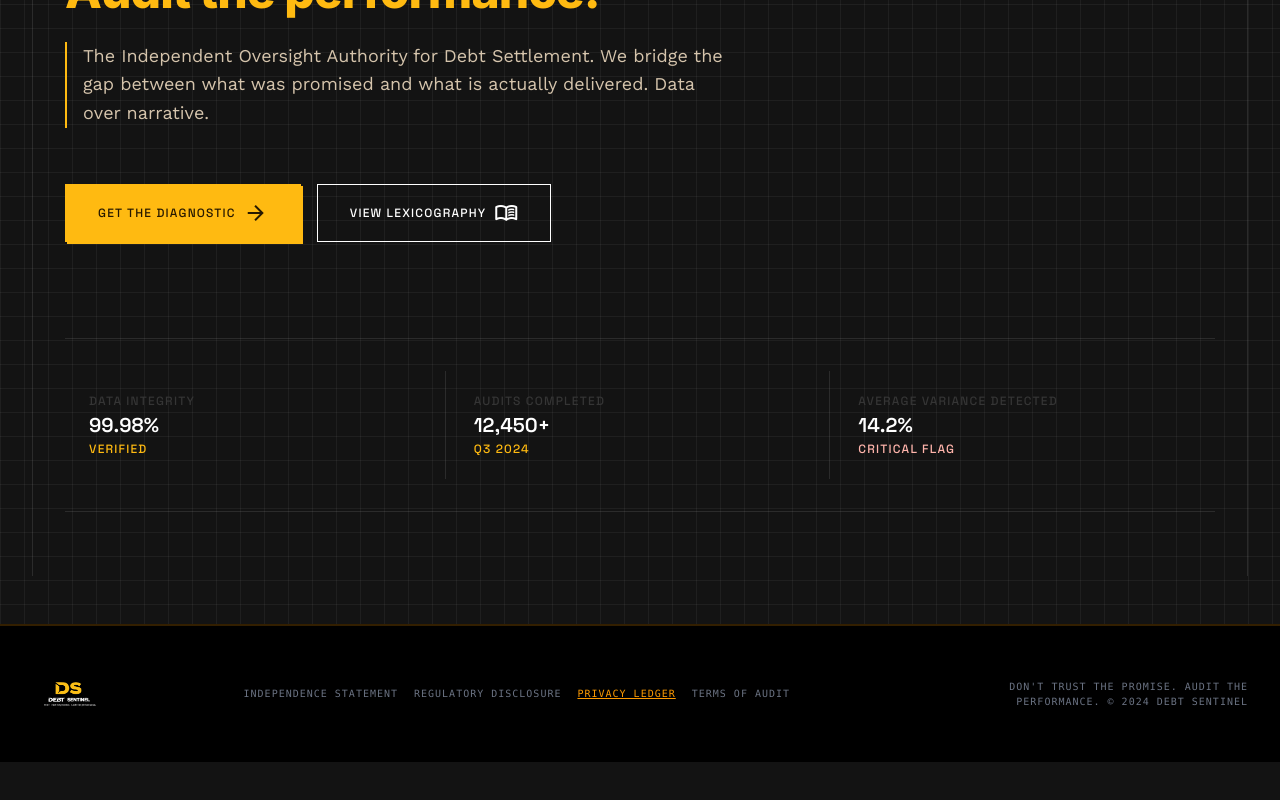
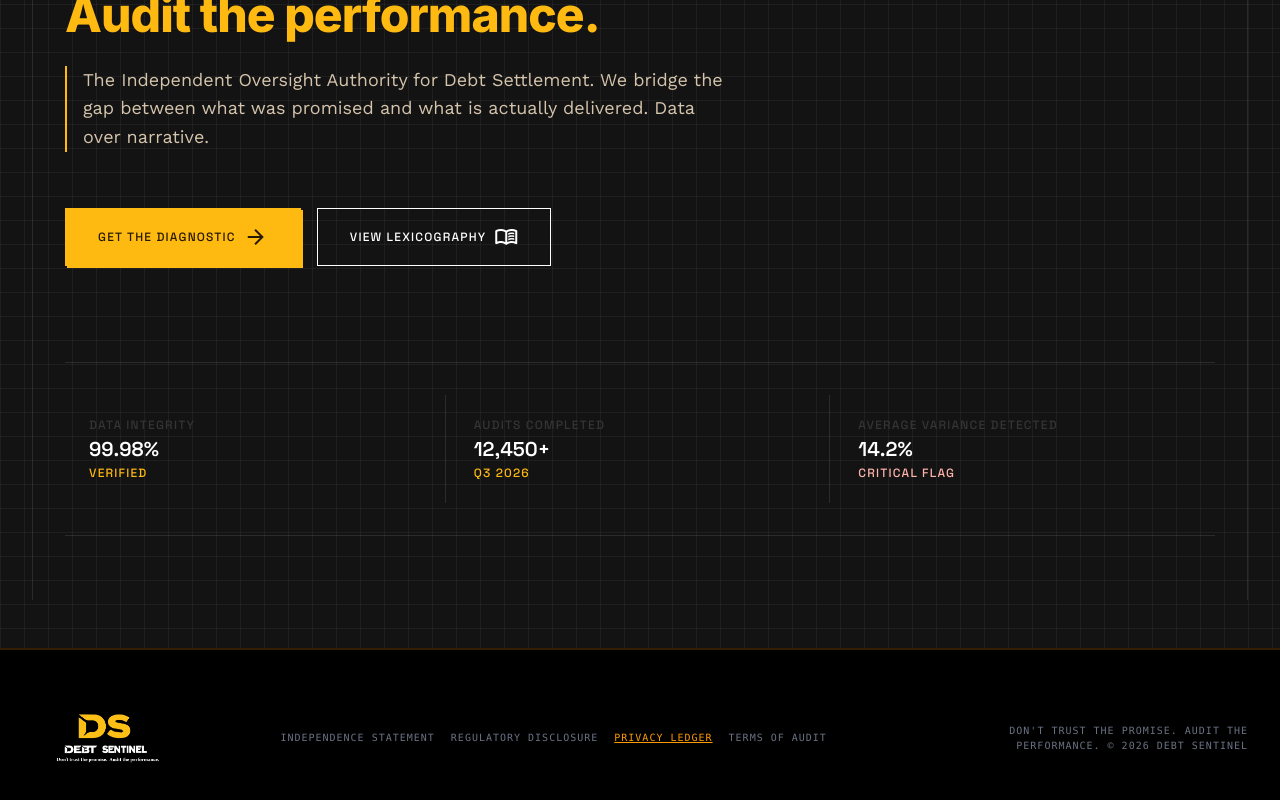
Before and after one commit to JoseCarmona17/Debt-Sentinel, a Next.js app: page / in a window 1280 px wide. Shown: the part 356-1156 px from the top of the page. Before the commit the page ends 1118 px from the top, so only its background shows below. Built offline with nearby package versions, Linux system fonts and the light colour scheme.

Commit message:
feat: initialize base homepage layout with TopBar and Footer components

```diff
--- a/src/app/page.tsx
+++ b/src/app/page.tsx
@@ -45,7 +45,7 @@ export default function Home() {
             <div className="p-6 border-r border-white/10 flex flex-col gap-2">
               <span className="font-label-mono text-label-mono text-surface-variant uppercase">Audits Completed</span>
               <span className="font-numeric-data text-numeric-data text-white">12,450+</span>
-              <span className="font-label-mono text-label-mono text-primary-container">Q3 2024</span>
+              <span className="font-label-mono text-label-mono text-primary-container">Q3 2026</span>
             </div>
             <div className="p-6 flex flex-col gap-2">
               <span className="font-label-mono text-label-mono text-surface-variant uppercase">Average Variance Detected</span>
--- a/src/components/Footer.tsx
+++ b/src/components/Footer.tsx
@@ -6,7 +6,7 @@ export default function Footer() {
     <footer className="bg-black text-amber-500 font-mono text-[10px] tracking-widest uppercase full-width border-t-2 rounded-none border-t border-amber-500/20 flex flex-col md:flex-row justify-between items-center w-full px-8 py-12 gap-6 mt-auto">
       <div className="flex items-center">
         <Link href="/">
-          <img src="/logo2.png" alt="Debt Sentinel" className="h-10 w-auto" />
+          <img src="/logo2.png" alt="Debt Sentinel" className="h-20 w-auto object-contain" />
         </Link>
       </div>
       <div className="flex gap-4">
@@ -16,7 +16,7 @@ export default function Footer() {
         <a className="text-gray-500 hover:text-amber-500 transition-colors" href="#">Terms of Audit</a>
       </div>
       <div className="text-gray-500 text-right max-w-xs">
-        DON'T TRUST THE PROMISE. AUDIT THE PERFORMANCE. © 2024 DEBT SENTINEL
+        DON'T TRUST THE PROMISE. AUDIT THE PERFORMANCE. © 2026 DEBT SENTINEL
       </div>
     </footer>
   );
--- a/src/components/TopBar.tsx
+++ b/src/components/TopBar.tsx
@@ -21,7 +21,7 @@ export default function TopBar() {
         <Link href="/">
           <img
             alt="Debt Sentinel Logo"
-            className="h-10 w-auto"
+            className="h-16 w-auto"
             src="/logo.png"
           />
         </Link>
```
